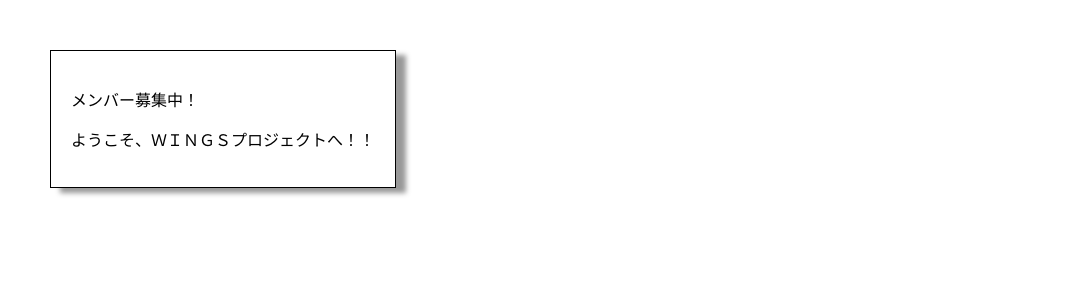
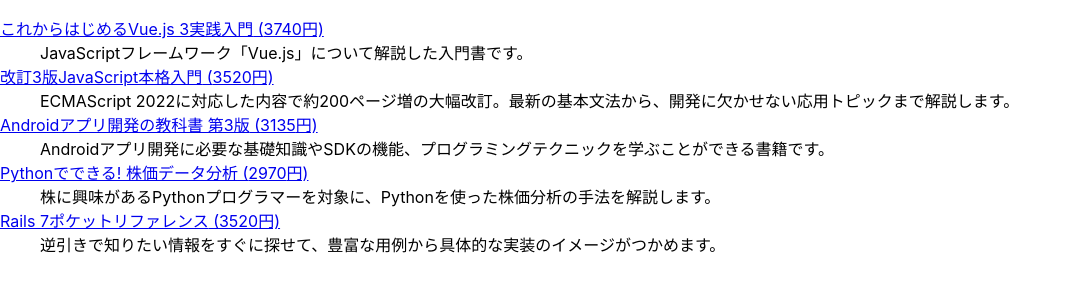
Before and after one commit to iruma-tea/react_introduction, a React (Create React App) app in the folder my-react/: page / in a window 1280 px wide. Shown: the top 300 px of the page, without its empty margins (0-1072 px from the left). Built offline with nearby package versions, Linux system fonts and the light colour scheme.

Commit message:
リスト３－３－１３ レンダーブロックまで学習完了

```diff
--- /dev/null
+++ b/my-react/src/chap03/ListTemplate.js
@@ -0,0 +1,24 @@
+import React from "react";
+
+// export default function ListTemplate({src, children}) {
+//     return (
+//         <dl>
+//             {src.map(elem => (
+//                 <React.Fragment key={elem.isbn}>
+//                     {children(elem)}
+//                 </React.Fragment>
+//             ))}
+//         </dl>
+//     );
+// }
+export default function ListTemplate({src, render}) {
+    return (
+        <dl>
+            {src.map(elem => (
+                <React.Fragment key={elem.isbn}>
+                    {render(elem)}
+                </React.Fragment>
+            ))}
+        </dl>
+    );
+}
--- /dev/null
+++ b/my-react/src/chap03/TitledPanel.js
@@ -0,0 +1,37 @@
+// export default function TitledPanel({title, body}) {
+//     return (
+//         <div style={{
+//             margin: 50,
+//             padding: 5,
+//             border: '1px solid #000',
+//             width: 'fit-content',
+//             boxShadow: '10px 5px 5px #999',
+//             backgroundColor: '#fff'
+//         }}>
+//             {title}
+//             <hr />
+//             {body}
+//         </div>
+//     );
+// }
+
+export default function TitledPanel({children}) {
+    // key属性がtitle/bodyである要素を取得
+    const title = children.find(elem => elem.key === 'title');
+    const body = children.find(elem => elem.key === 'body');
+
+    return (
+        <div style={{
+            margin: 50,
+            padding: 5,
+            border: '1px solid #000',
+            width: 'fit-content',
+            boxShadow: '10px 5px 5px #999',
+            backgroundColor: '#fff'
+        }}>
+            {title}
+            <hr />
+            {body}
+        </div>
+    );
+}
--- a/my-react/src/index.js
+++ b/my-react/src/index.js
@@ -16,6 +16,8 @@
 import ForSort from './chap03/ForSort';
 import SelectStyle from './chap03/SelectStyle';
 import StyledPanel from './chap03/StyledPanel';
+import TitledPanel from './chap03/TitledPanel';
+import ListTemplate from './chap03/ListTemplate';
 
 const root = ReactDOM.createRoot(document.getElementById('root'));
 // root.render(
@@ -168,11 +170,62 @@
 //   <SelectStyle mode="light" />
 // );
 
+// root.render(
+//   <StyledPanel>
+//     <p>メンバー募集中！</p>
+//     <p>ようこそ、ＷＩＮＧＳプロジェクトへ！！</p>
+//   </StyledPanel>
+// );
+
+// root.render(
+//   <TitledPanel title={
+//     <p>メンバー募集中！</p>
+//   }
+//   body={
+//     <p>ようこそ、ＷＩＮＧＳプロジェクトへ！！</p>
+//   }>
+//   </TitledPanel>
+// );
+
+// const title = <p>メンバー募集中！</p>;
+// const body = <p>ようこそ、ＷＩＮＧＳプロジェクトへ！！</p>;
+// root.render(
+//   <TitledPanel title={title} body={body} />
+// );
+
+// root.render(
+//   <TitledPanel>
+//     <p key="title">メンバー募集中！</p>
+//     <p key="body">ようこそ、ＷＩＮＧＳプロジェクトへ！！</p>
+//   </TitledPanel>
+// );
+
+// root.render(
+//   <ListTemplate src={books}>
+//     {elem =>(
+//       <>
+//         <dt>
+//           <a href={`https://wings.msn.to/books/${elem.isbn}/${elem.isbn}.jpg`}>
+//             {elem.title}({elem.price}円)
+//           </a>
+//         </dt>
+//         <dd>{elem.summary}</dd>
+//       </>
+//     )}
+//   </ListTemplate>
+// );
+
 root.render(
-  <StyledPanel>
-    <p>メンバー募集中！</p>
-    <p>ようこそ、ＷＩＮＧＳプロジェクトへ！！</p>
-  </StyledPanel>
+  <ListTemplate src={books} render={elem => (
+    <>
+      <dt>
+        <a href={`https//wings.msn.to/books/${elem.isbn}/${elem.isbn}.jpgs`}>
+          {elem.title} ({elem.price}円)
+        </a>
+      </dt>
+      <dd>{elem.summary}</dd>
+    </>
+  )} />
 );
 
 // If you want to start measuring performance in your app, pass a function
```
